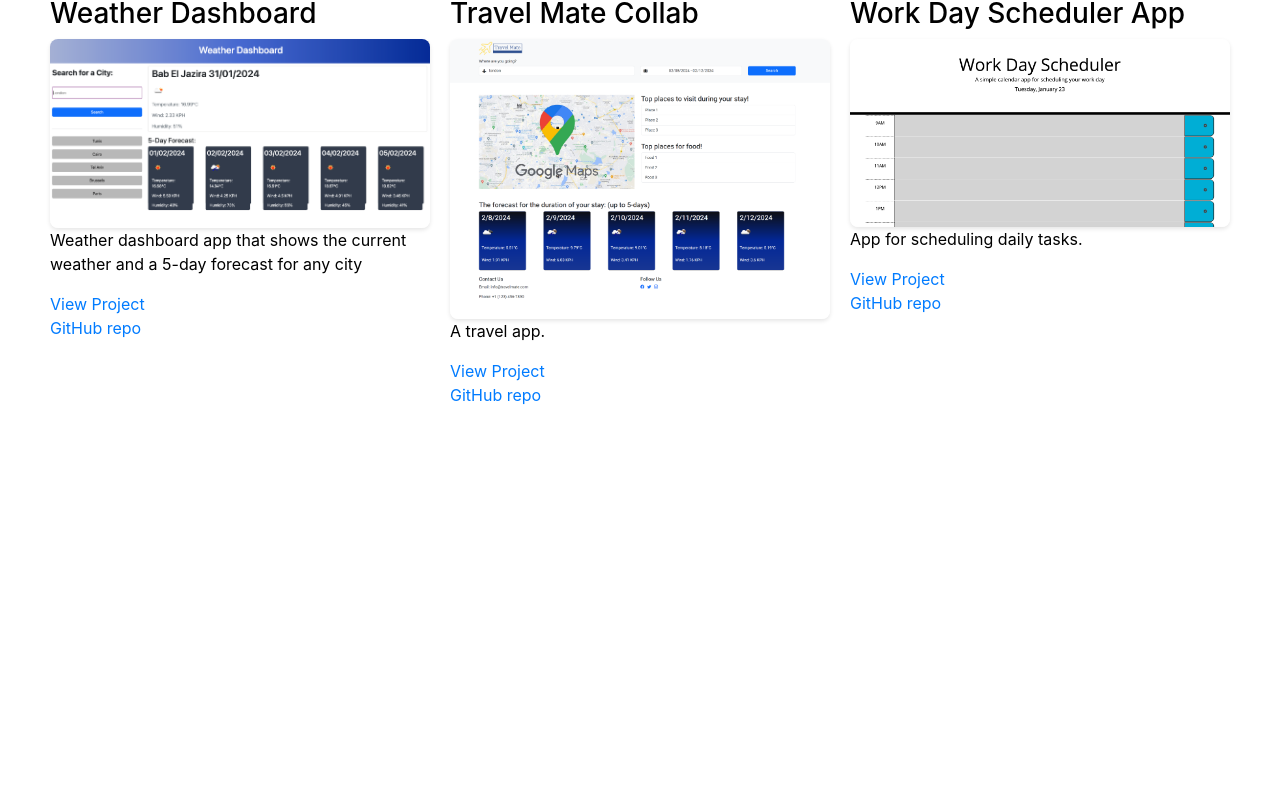
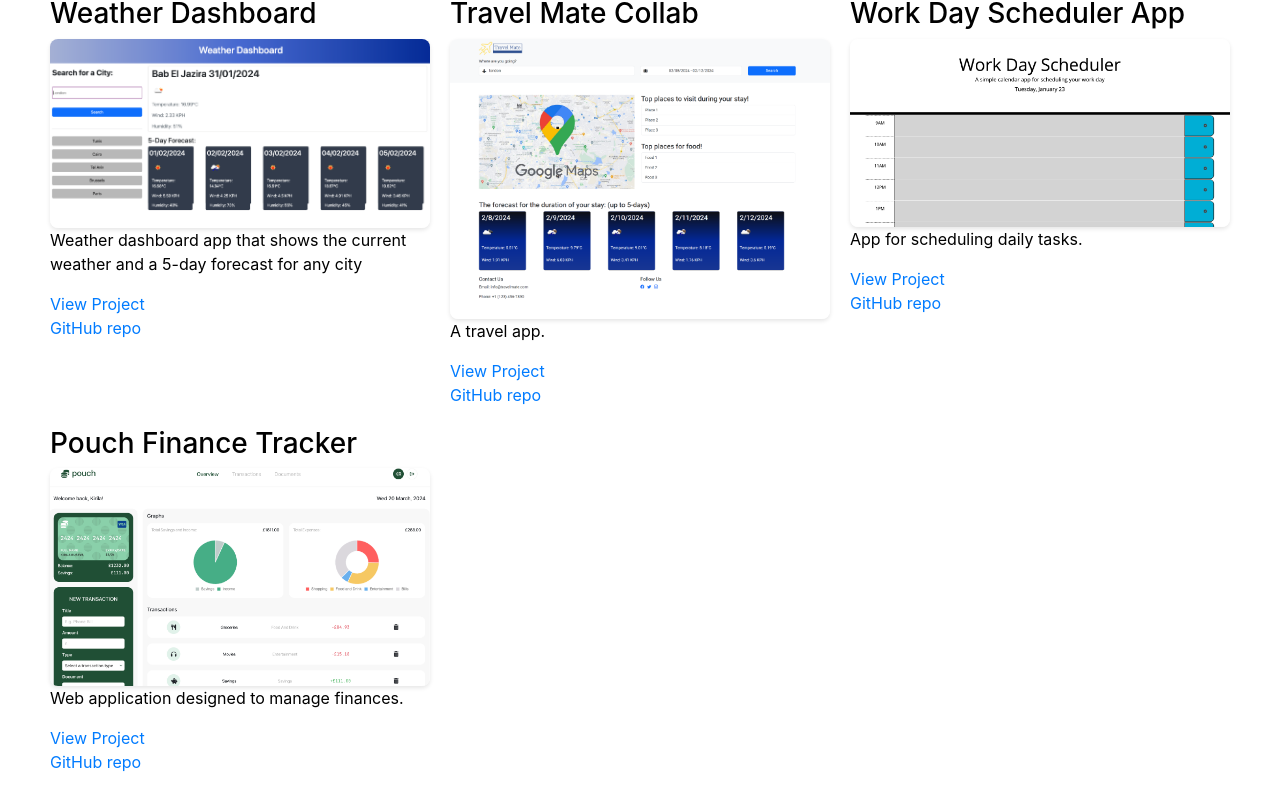
Before and after one commit to unicorn453/React-Portfolio, a React (Vite) app: page /about in a window 1280 px wide. Shown: the part 1026-1836 px from the top of the page. Before the commit the page ends 1483 px from the top, so only its background shows below. Built offline with nearby package versions, Linux system fonts and the light colour scheme.

Commit message:
added new project data

```diff
--- a/src/components/Home.jsx
+++ b/src/components/Home.jsx
@@ -17,12 +17,12 @@ const Hero = () => {
             at a time.
           </p>
           <p>
-            Portfolio:{" "}
+            Resume:{" "}
             <a
               href="https://docs.google.com/document/d/1G8IO7Yobsy4sQp5bVngVavKi0QQ6ZA1lIQ0TZ6V9ozk/edit?usp=sharing"
               target="_blank"
             >
-              View Portfolio
+              View CV
             </a>
           </p>
         </div>
--- a/src/data/projectsData.json
+++ b/src/data/projectsData.json
@@ -45,5 +45,13 @@
     "link": "#unicorn453.github.io/Work-Scheduler/",
     "github": "https://github.com/unicorn453/Work-Scheduler",
     "image": "/assets/Work-Scheduler.png"
+  },
+  {
+    "id": 7,
+    "title": "Pouch Finance Tracker",
+    "description": "Web application designed to manage finances.",
+    "link": "https://pouch-finance-tracker.netlify.app/",
+    "github": "https://github.com/totes7/Pouch-Finance-Tracker",
+    "image": "/assets/PouchFinance.png"
   }
 ]
```
Also changed, not shown: public/assets/PouchFinance.png (added).
